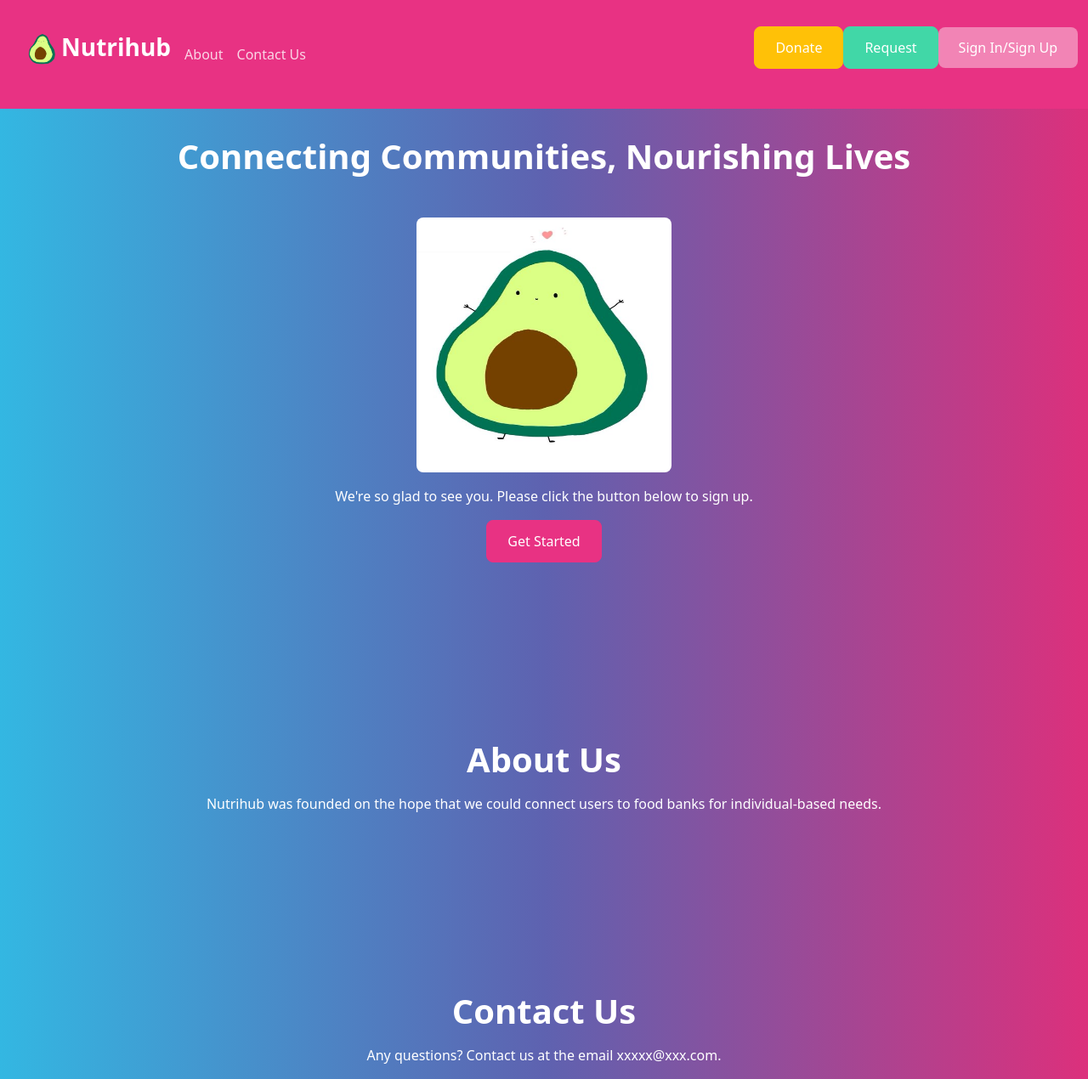
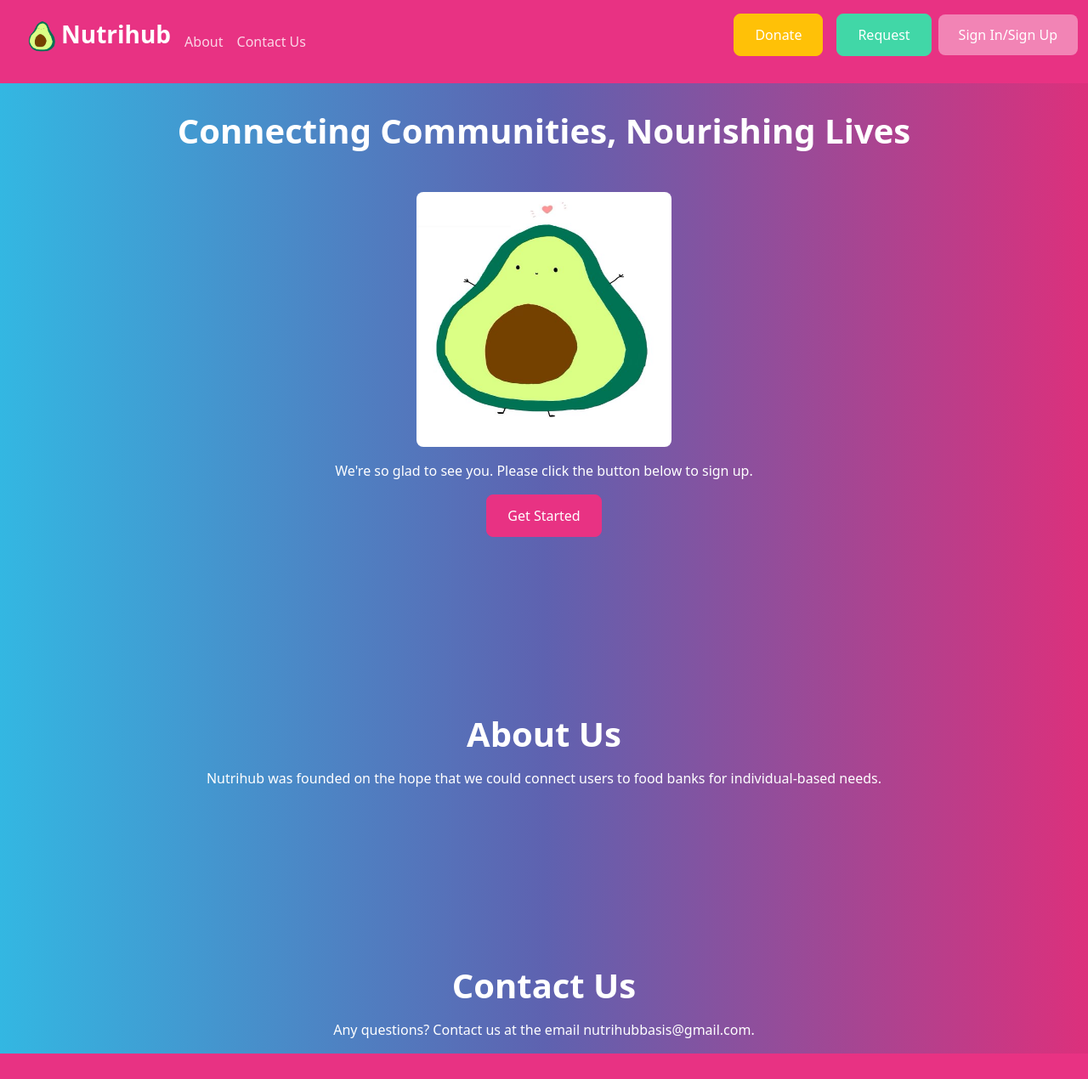
Before and after one commit to ajnye/nutrihub, a Django app: page /nutrihub/home/ in a window 1280 px wide. Shown: the whole page at 85% size. After the commit the page ends 1240 px from the top, so only its background shows below. Run offline with Django 4.2, Linux system fonts and the light colour scheme; some libraries are stand-ins or nearby versions.

Commit message:
Fixed formatting of all nav bars

```diff
--- a/mysite/nutrihub/templates/nutrihub/donation_page.html
+++ b/mysite/nutrihub/templates/nutrihub/donation_page.html
@@ -19,7 +19,7 @@
 </style>
 
 <body>
-    <nav class="navbar navbar-expand-lg navbar-dark bg-primary">
+    <nav class="navbar navbar-expand-lg py-0 navbar-dark bg-primary">
         <div class="container-fluid">
             <a class="navbar-brand" href="http://127.0.0.1:8000/nutrihub/home"><img src = "{% static 'nutrihub/logo.png' %}" class = "img-fluid" style ="width:40px;height: 40px;float:left;"><h3>Nutrihub</h3></a>
           <button class="navbar-toggler" type="button" data-bs-toggle="collapse" data-bs-target="#navbarColor01" aria-controls="navbarColor01" aria-expanded="false" aria-label="Toggle navigation">
@@ -34,10 +34,10 @@
                 <a class="nav-link" href="http://127.0.0.1:8000/nutrihub/home/#contact">Contact Us</a>
               </li>
             </ul>
-            <form class="d-flex" action="http://127.0.0.1:8000/nutrihub/make_donation">
+            <form class="d-flex p-1" action="http://127.0.0.1:8000/nutrihub/make_donation">
                 <button class = "btn btn-warning my-1 my-sm-1" type="submit">Donate</button>
             </form>
-            <form class="d-flex" action="http://127.0.0.1:8000/nutrihub/request_food_bank">
+            <form class="d-flex p-1" action="http://127.0.0.1:8000/nutrihub/request_food_bank">
                 <button class = "btn btn-success my-1 my-sm-1" type="submit">Request</button>
             </form>
             {% if user.is_authenticated %}
--- a/mysite/nutrihub/templates/nutrihub/foodbankregister.html
+++ b/mysite/nutrihub/templates/nutrihub/foodbankregister.html
@@ -16,7 +16,7 @@
     <title>Food Bank Registration</title>
 </head>
 <body>
-    <nav class="navbar navbar-expand-lg navbar-dark bg-primary">
+    <nav class="navbar navbar-expand-lg py-0 navbar-dark bg-primary">
         <div class="container-fluid">
             <a class="navbar-brand" href="http://127.0.0.1:8000/nutrihub/home"><img src = "{% static 'nutrihub/logo.png' %}" class = "img-fluid" style ="width:40px;height: 40px;float:left;"><h3>Nutrihub</h3></a>
           <button class="navbar-toggler" type="button" data-bs-toggle="collapse" data-bs-target="#navbarColor01" aria-controls="navbarColor01" aria-expanded="false" aria-label="Toggle navigation">
@@ -31,10 +31,10 @@
                 <a class="nav-link" href="http://127.0.0.1:8000/nutrihub/home/#contact">Contact Us</a>
               </li>
             </ul>
-            <form class="d-flex" action="http://127.0.0.1:8000/nutrihub/make_donation">
+            <form class="d-flex p-1" action="http://127.0.0.1:8000/nutrihub/make_donation">
                 <button class = "btn btn-warning my-1 my-sm-1" type="submit">Donate</button>
             </form>
-            <form class="d-flex" action="http://127.0.0.1:8000/nutrihub/request_food_bank">
+            <form class="d-flex p-1" action="http://127.0.0.1:8000/nutrihub/request_food_bank">
                 <button class = "btn btn-success my-1 my-sm-1" type="submit">Request</button>
             {% if user.is_authenticated %}
             <form class="d-flex" action="http://127.0.0.1:8000/nutrihub/signout">
--- a/mysite/nutrihub/templates/nutrihub/home_page.html
+++ b/mysite/nutrihub/templates/nutrihub/home_page.html
@@ -12,7 +12,7 @@
     <title>Home Page</title>
 </head>
 <body>
-    <nav class="navbar navbar-expand-lg navbar-dark bg-primary">
+    <nav class="navbar navbar-expand-lg py-0 navbar-dark bg-primary">
         <div class="container-fluid">
             <a class="navbar-brand" href="http://127.0.0.1:8000/nutrihub/home"><img src = "{% static 'nutrihub/logo.png' %}" class = "img-fluid" style ="width:40px;height: 40px;float:left;"><h3>Nutrihub</h3></a>
           <button class="navbar-toggler" type="button" data-bs-toggle="collapse" data-bs-target="#navbarColor01" aria-controls="navbarColor01" aria-expanded="false" aria-label="Toggle navigation">
@@ -27,10 +27,10 @@
                 <a class="nav-link" href="http://127.0.0.1:8000/nutrihub/home/#contact">Contact Us</a>
               </li>
             </ul>
-            <form class="d-flex" action="http://127.0.0.1:8000/nutrihub/make_donation">
+            <form class="d-flex p-1" action="http://127.0.0.1:8000/nutrihub/make_donation">
                 <button class = "btn btn-warning my-1 my-sm-1" type="submit">Donate</button>
             </form>
-            <form class="d-flex" action="http://127.0.0.1:8000/nutrihub/request_food_bank">
+            <form class="d-flex p-1" action="http://127.0.0.1:8000/nutrihub/request_food_bank">
                 <button class = "btn btn-success my-1 my-sm-1" type="submit">Request</button>
             </form>
             {% if user.is_authenticated %}
@@ -66,7 +66,7 @@
     </div>
     <div class="contact-us" id = "contact">
         <h1><br></br><br></br><center>Contact Us</center></h1>
-        <p><center>Any questions? Contact us at the email xxxxx@xxx.com.</center></p>
+        <p><center>Any questions? Contact us at the email nutrihubbasis@gmail.com.</center></p>
     </div>
 </body>
 </html>
--- a/mysite/nutrihub/templates/nutrihub/request.html
+++ b/mysite/nutrihub/templates/nutrihub/request.html
@@ -13,7 +13,7 @@
 </head>
 
 <body>
-    <nav class="navbar navbar-expand-lg navbar-dark bg-primary">
+    <nav class="navbar navbar-expand-lg py-0 navbar-dark bg-primary">
         <div class="container-fluid">
             <a class="navbar-brand" href="http://127.0.0.1:8000/nutrihub/home"><img src = "{% static 'nutrihub/logo.png' %}" class = "img-fluid" style ="width:40px;height: 40px;float:left;"><h3>Nutrihub</h3></a>
           <button class="navbar-toggler" type="button" data-bs-toggle="collapse" data-bs-target="#navbarColor01" aria-controls="navbarColor01" aria-expanded="false" aria-label="Toggle navigation">
@@ -28,10 +28,10 @@
                 <a class="nav-link" href="http://127.0.0.1:8000/nutrihub/home/#contact">Contact Us</a>
               </li>
             </ul>
-            <form class="d-flex" action="http://127.0.0.1:8000/nutrihub/make_donation">
+            <form class="d-flex p-1" action="http://127.0.0.1:8000/nutrihub/make_donation">
                 <button class = "btn btn-warning my-1 my-sm-1" type="submit">Donate</button>
             </form>
-            <form class="d-flex" action="http://127.0.0.1:8000/nutrihub/request_food_bank">
+            <form class="d-flex p-1" action="http://127.0.0.1:8000/nutrihub/request_food_bank">
                 <button class = "btn btn-success my-1 my-sm-1" type="submit">Request</button>
             </form>
             {% if user.is_authenticated %}
--- a/mysite/nutrihub/templates/nutrihub/sign_in_up_page.html
+++ b/mysite/nutrihub/templates/nutrihub/sign_in_up_page.html
@@ -29,7 +29,7 @@
     <title>Sign In</title>
 </head>
 <body>
-    <nav class="navbar navbar-expand-lg navbar-dark bg-primary">
+    <nav class="navbar navbar-expand-lg py-0 navbar-dark bg-primary">
         <div class="container-fluid">
             <a class="navbar-brand" href="http://127.0.0.1:8000/nutrihub/home"><img src = "{% static 'nutrihub/logo.png' %}" class = "img-fluid" style ="width:40px;height: 40px;float:left;"><h3>Nutrihub</h3></a>
           <button class="navbar-toggler" type="button" data-bs-toggle="collapse" data-bs-target="#navbarColor01" aria-controls="navbarColor01" aria-expanded="false" aria-label="Toggle navigation">
@@ -44,10 +44,10 @@
                 <a class="nav-link" href="http://127.0.0.1:8000/nutrihub/home/#contact">Contact Us</a>
               </li>
             </ul>
-            <form class="d-flex" action="http://127.0.0.1:8000/nutrihub/make_donation">
+            <form class="d-flex p-1" action="http://127.0.0.1:8000/nutrihub/make_donation">
                 <button class = "btn btn-warning my-1 my-sm-1" type="submit">Donate</button>
             </form>
-            <form class="d-flex" action="http://127.0.0.1:8000/nutrihub/request_food_bank">
+            <form class="d-flex p-1" action="http://127.0.0.1:8000/nutrihub/request_food_bank">
                 <button class = "btn btn-success my-1 my-sm-1" type="submit">Request</button>
             </form>
             {% if user.is_authenticated %}
--- a/mysite/nutrihub/templates/nutrihub/thank_you.html
+++ b/mysite/nutrihub/templates/nutrihub/thank_you.html
@@ -12,7 +12,7 @@
     <title>Thank you</title>
 </head>
 <body>
-    <nav class="navbar navbar-expand-lg navbar-dark bg-primary">
+    <nav class="navbar navbar-expand-lg py-0 navbar-dark bg-primary">
         <div class="container-fluid">
             <a class="navbar-brand" href="http://127.0.0.1:8000/nutrihub/home"><img src = "{% static 'nutrihub/logo.png' %}" class = "img-fluid" style ="width:40px;height: 40px;float:left;"><h3>Nutrihub</h3></a>
           <button class="navbar-toggler" type="button" data-bs-toggle="collapse" data-bs-target="#navbarColor01" aria-controls="navbarColor01" aria-expanded="false" aria-label="Toggle navigation">
@@ -27,10 +27,10 @@
                 <a class="nav-link" href="http://127.0.0.1:8000/nutrihub/home/#contact">Contact Us</a>
               </li>
             </ul>
-            <form class="d-flex" action="http://127.0.0.1:8000/nutrihub/make_donation">
+            <form class="d-flex p-1" action="http://127.0.0.1:8000/nutrihub/make_donation">
                 <button class = "btn btn-warning my-1 my-sm-1" type="submit">Donate</button>
             </form>
-            <form class="d-flex" action="http://127.0.0.1:8000/nutrihub/request_food_bank">
+            <form class="d-flex p-1" action="http://127.0.0.1:8000/nutrihub/request_food_bank">
                 <button class = "btn btn-success my-1 my-sm-1" type="submit">Request</button>
             </form>
             {% if user.is_authenticated %}
--- a/mysite/nutrihub/templates/nutrihub/thank_you_request.html
+++ b/mysite/nutrihub/templates/nutrihub/thank_you_request.html
@@ -11,7 +11,7 @@
     <title>Thank you</title>
 </head>
 <body>
-    <nav class="navbar navbar-expand-lg navbar-dark bg-primary">
+    <nav class="navbar navbar-expand-lg py-0 navbar-dark bg-primary">
         <div class="container-fluid">
             <a class="navbar-brand" href="http://127.0.0.1:8000/nutrihub/home"><img src = "{% static 'nutrihub/logo.png' %}" class = "img-fluid" style ="width:40px;height: 40px;float:left;"><h3>Nutrihub</h3></a>
           <button class="navbar-toggler" type="button" data-bs-toggle="collapse" data-bs-target="#navbarColor01" aria-controls="navbarColor01" aria-expanded="false" aria-label="Toggle navigation">
@@ -26,10 +26,10 @@
                 <a class="nav-link" href="http://127.0.0.1:8000/nutrihub/home/#contact">Contact Us</a>
               </li>
             </ul>
-            <form class="d-flex" action="http://127.0.0.1:8000/nutrihub/make_donation">
+            <form class="d-flex p-1" action="http://127.0.0.1:8000/nutrihub/make_donation">
                 <button class = "btn btn-warning my-1 my-sm-1" type="submit">Donate</button>
             </form>
-            <form class="d-flex" action="http://127.0.0.1:8000/nutrihub/request_food_bank">
+            <form class="d-flex p-1" action="http://127.0.0.1:8000/nutrihub/request_food_bank">
                 <button class = "btn btn-success my-1 my-sm-1" type="submit">Request</button>
             {% if user.is_authenticated %}
             <form class="d-flex" action="http://127.0.0.1:8000/nutrihub/signout">
```
Also changed, not shown: mysite/nutrihub/templates/nutrihub/map.html (+5 -2 lines).
